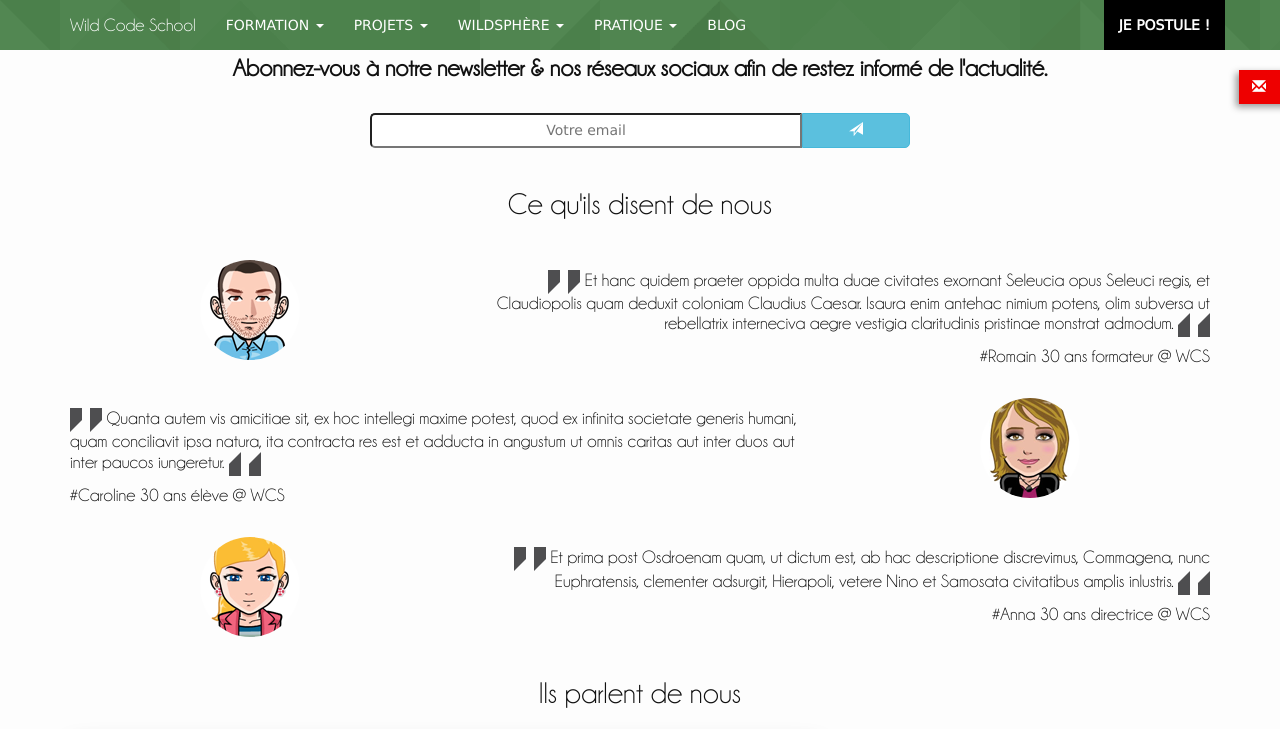
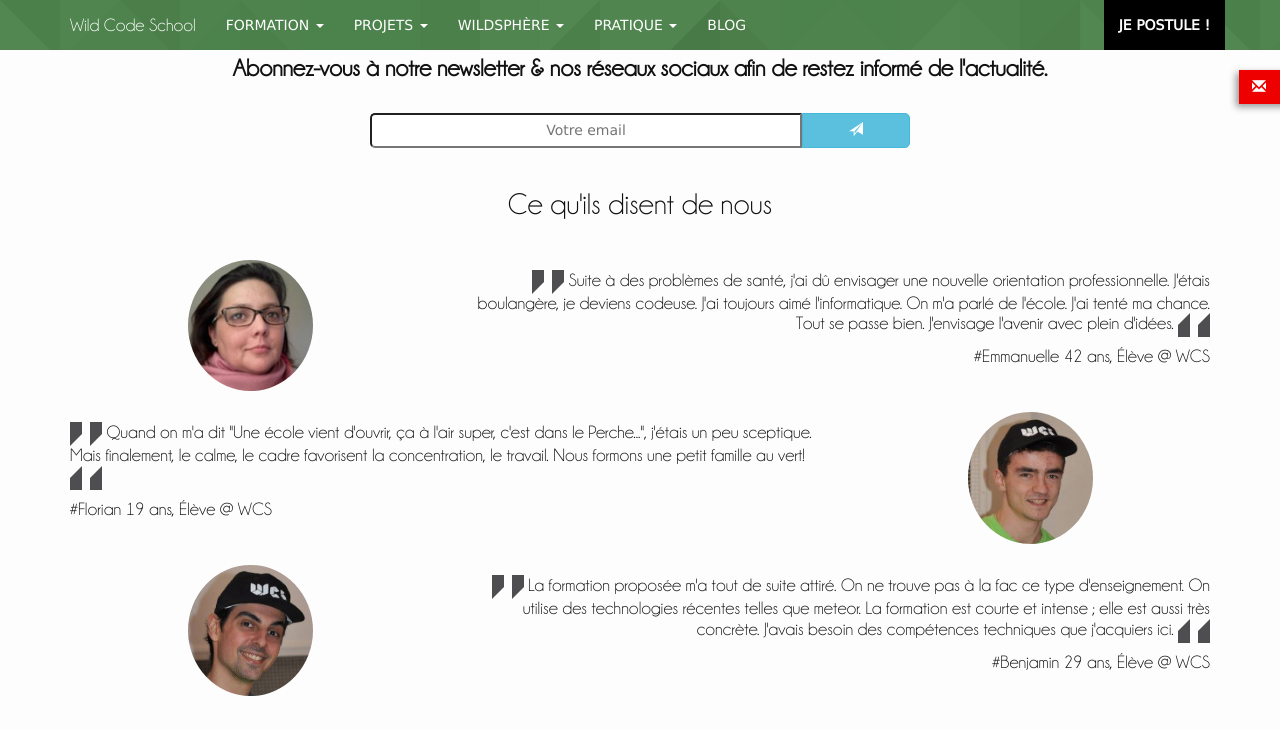
Before and after one commit to alem972/wildcodeschool.github.io, a Jekyll site: the page built from index.html, in a window 1280 px wide and 1400 px high, scrolled down 1087 px, cut to the strip 0-729 px from the top of the window. Built offline with Jekyll 4.4.1, drawn with Linux system fonts in a browser that asks for light colours; nearby versions of some CDN libraries; some web fonts are replaced; comment, search, counter and statistics services are not loaded.

Commit message:
ajout text ils-disent-de-nous

```diff
--- a/_sass/_base.scss
+++ b/_sass/_base.scss
@@ -344,6 +344,13 @@
     margin: 5px 5px 5px 5px;
 }
 
+
+.disent-de-nous{
+    .avatar{
+        width: 125px;
+    }
+}
+
 /* Page Pratique/Lieu */
 
 .lieu {
--- a/index.html
+++ b/index.html
@@ -160,14 +160,14 @@
       </div>
       <div class="row">
         <div class="col-xs-4 text-right">
-          <img src="./img/avatar/Romain.png" class="avatar img-circle img-responsive center-block">
+          <img src="./img/portraits/promo-2014/EmmBUS.jpg" class="avatar img-circle img-responsive center-block">
         </div>
         <div class="col-xs-8 text-right">
           <h4>
             <img src="./img/quotes/right-32.png" class="quote-left">
-              Et hanc quidem praeter oppida multa duae civitates exornant Seleucia opus Seleuci regis, et Claudiopolis quam deduxit coloniam Claudius Caesar. Isaura enim antehac nimium potens, olim subversa ut rebellatrix interneciva aegre vestigia claritudinis pristinae monstrat admodum.
+              Suite à des problèmes de santé, j'ai dû envisager une nouvelle orientation professionnelle. J'étais boulangère, je deviens codeuse. J'ai toujours aimé l'informatique. On m'a parlé de l'école. J'ai tenté ma chance. Tout se passe bien. J'envisage l'avenir avec plein d'idées.
             <img src="./img/quotes/left-32.png" class="quote-right"></h4>
-            <h4>#Romain 30 ans formateur @ WCS</h4>
+            <h4>#Emmanuelle 42 ans, Élève @ WCS</h4>
         </div>
       </div>
       <br>
@@ -175,25 +175,25 @@
         <div class="col-xs-8">
           <h4>
             <img src="./img/quotes/right-32.png" class="quote-left">
-              Quanta autem vis amicitiae sit, ex hoc intellegi maxime potest, quod ex infinita societate generis humani, quam conciliavit ipsa natura, ita contracta res est et adducta in angustum ut omnis caritas aut inter duos aut inter paucos iungeretur.
+              Quand on m'a dit "Une école vient d'ouvrir, ça à l'air super, c'est dans le Perche...", j'étais un peu sceptique. Mais finalement, le calme, le cadre favorisent la concentration, le travail. Nous formons une petit famille au vert!
             <img src="./img/quotes/left-32.png" class="quote-right"></h4>
-            <h4>#Caroline 30 ans élève @ WCS </h4>
+            <h4>#Florian 19 ans, Élève @ WCS </h4>
         </div>
         <div class="col-xs-4 text-left">
-          <img src="./img/avatar/Caroline.png" class="avatar img-circle img-responsive center-block">
+          <img src="./img/portraits/promo-2014/FloDEL.jpg" class="avatar img-circle img-responsive center-block">
         </div>
       </div>
       <br>
       <div class="row">
         <div class="col-xs-4 text-right">
-          <img src="./img/avatar/Anna.png" class="avatar img-circle img-responsive center-block">
+          <img src="./img/portraits/promo-2014/BenCHE.jpg" class="avatar img-circle img-responsive center-block">
         </div>
         <div class="col-xs-8 text-right">
           <h4>
             <img src="./img/quotes/right-32.png" class="quote-left">
-              Et prima post Osdroenam quam, ut dictum est, ab hac descriptione discrevimus, Commagena, nunc Euphratensis, clementer adsurgit, Hierapoli, vetere Nino et Samosata civitatibus amplis inlustris.
+              La formation proposée m'a tout de suite attiré. On ne trouve pas à la fac ce type d'enseignement. On utilise des technologies récentes telles que meteor. La formation est courte et intense ; elle est aussi très concrète. J'avais besoin des compétences techniques que j'acquiers ici.
             <img src="./img/quotes/left-32.png" class="quote-right"></h4>
-            <h4>#Anna 30 ans directrice @ WCS </h4>
+            <h4>#Benjamin 29 ans, Élève @ WCS </h4>
         </div>
       </div>
     </div>
```
